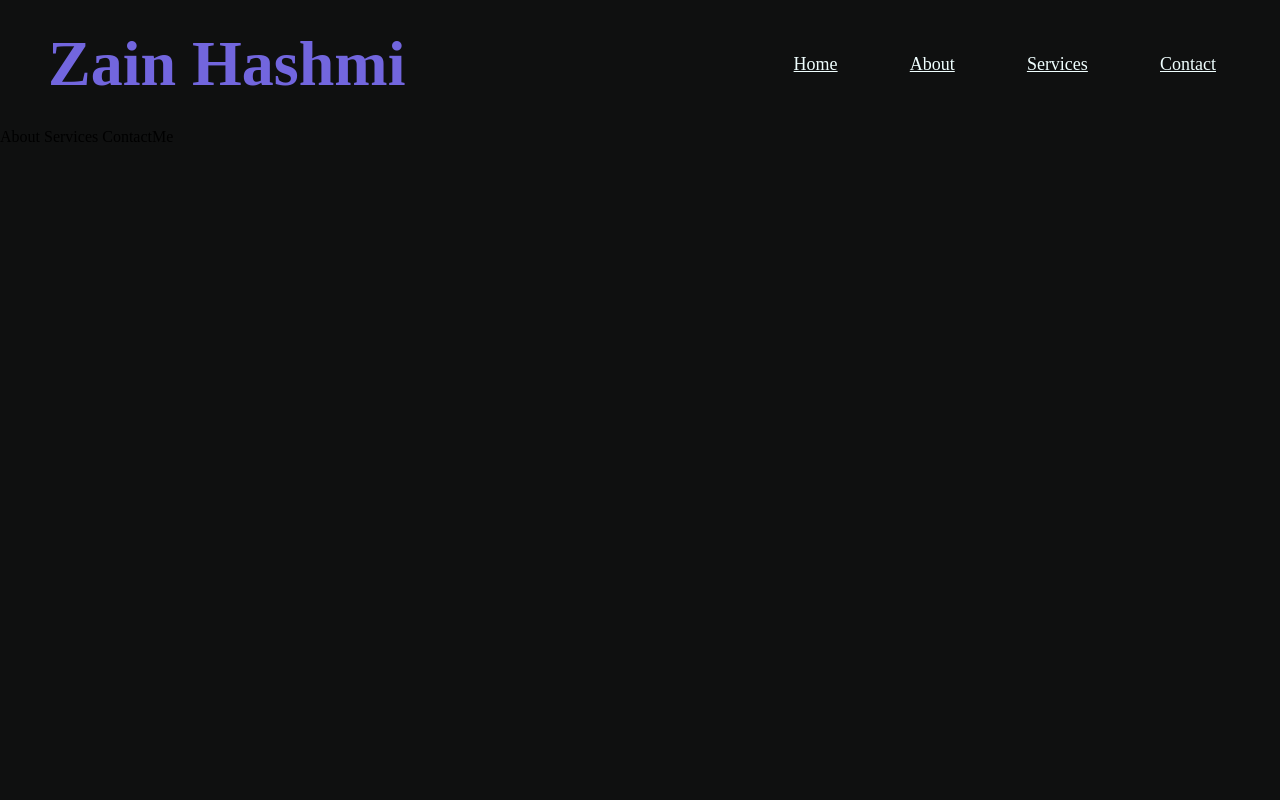
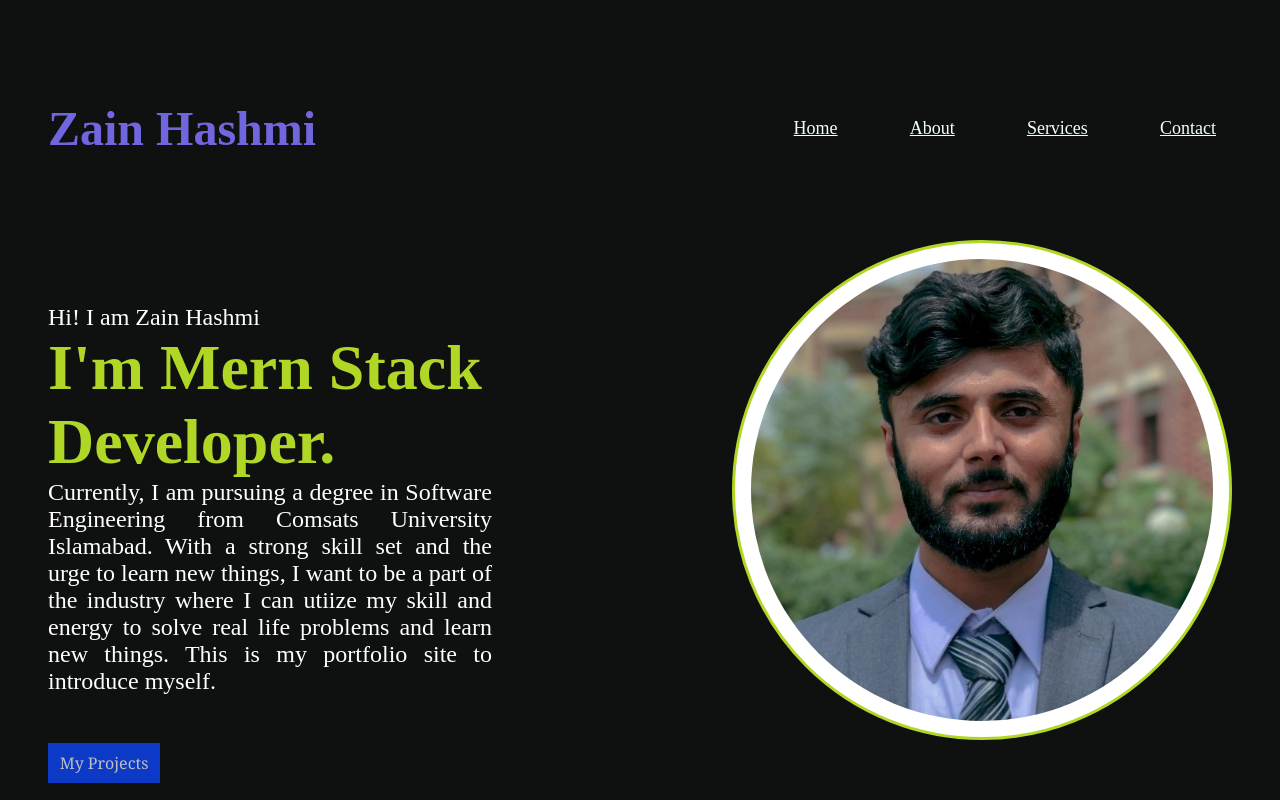
Before and after one commit to Z9dot/portfolio, a React (Create React App) app: page / in a window 1280 px wide. Shown: the top 800 px of the page. Built offline with nearby package versions, Linux system fonts and the light colour scheme; the HTML template or start-up script is replaced by a standard one.

Commit message:
Header Section done except for the button.

```diff
--- a/src/App.js
+++ b/src/App.js
@@ -8,7 +8,7 @@ function App() {
     <div className='App'>
       <div className='nav__header'>
       <Navbar />
-      {/* <Header/> */}
+      <Header/>
       </div>
       About
       Services
--- a/src/Components/header/Header.jsx
+++ b/src/Components/header/Header.jsx
@@ -1,9 +1,21 @@
 import React from 'react'
 import './header.css'
+import Photo from '../../assets/Zain.jpg'
 const Header = () => {
   return (
-    <div>
-      Header
+    <div className='header__section'>
+      <div className='description'>
+        <p>Hi! I am Zain Hashmi</p>
+        <h1>I'm Mern Stack Developer.</h1>
+        <p>Currently, I am pursuing a degree in Software Engineering from Comsats University Islamabad. With a strong skill set and the urge to learn new things, I want to be a part of the industry where I can utiize my skill and energy to solve real life problems and learn new things. This is my portfolio site to introduce myself.</p>
+        <div className='projects__button'>
+          <button>My Projects</button>
+        </div></div>
+        <div className='photo'>
+        <img src={Photo} alt='Zain' />
+        </div>
+
+
     </div>
   )
 }
--- a/src/Components/header/header.css
+++ b/src/Components/header/header.css
@@ -0,0 +1,43 @@
+.header__section{
+    display: flex;
+    padding: 3rem;
+    font-size: 2rem;
+    text-align: flex-start;
+    color: rgb(177, 215, 38);
+}
+.description{
+    padding: 2rem 0;
+    margin: 2rem 0;
+}
+
+p{
+    font-size: 1.5rem;
+
+    color: rgb(255, 255, 255);
+    text-align: justify;
+}
+
+img{
+    width: 500px;
+    height: 500px;
+    border-radius: 50%;
+    border-style: solid;
+    justify-content: center;
+    align-items: flex-end;
+    padding: 1rem;
+    margin-left: 15rem;
+    background-color: rgb(255, 255, 255);
+}
+button{
+    width: 7rem;
+    height: 2.5rem;
+    color: rgb(191, 191, 196);
+    background-color: rgb(12, 58, 198);
+    margin: 3rem 0;
+    font-family: Georgia, 'Times New Roman', Times, serif;
+    font-size: medium;
+    border: none;
+    cursor: pointer;
+    transition: all 0.5s ease-in-out;
+
+}
--- a/src/Components/navbar/Navbar.jsx
+++ b/src/Components/navbar/Navbar.jsx
@@ -4,7 +4,7 @@ const Navbar = () => {
   return (
     <div className='navbar__container'>
         <div className='name__section'>
-            <h1>Zain Hashmi</h1>
+            <h2>Zain Hashmi</h2>
         </div>
         <div className='navbar__menu'>
             <a href='#'>Home</a>
--- a/src/Components/navbar/navbar.css
+++ b/src/Components/navbar/navbar.css
@@ -4,6 +4,7 @@
 
 .navbar__container{
     display: flex;
+    margin-top: 4rem;
 }
 .name__section{
     display: flex;
```
Also changed, not shown: src/assets/Zain.jpg (added).
